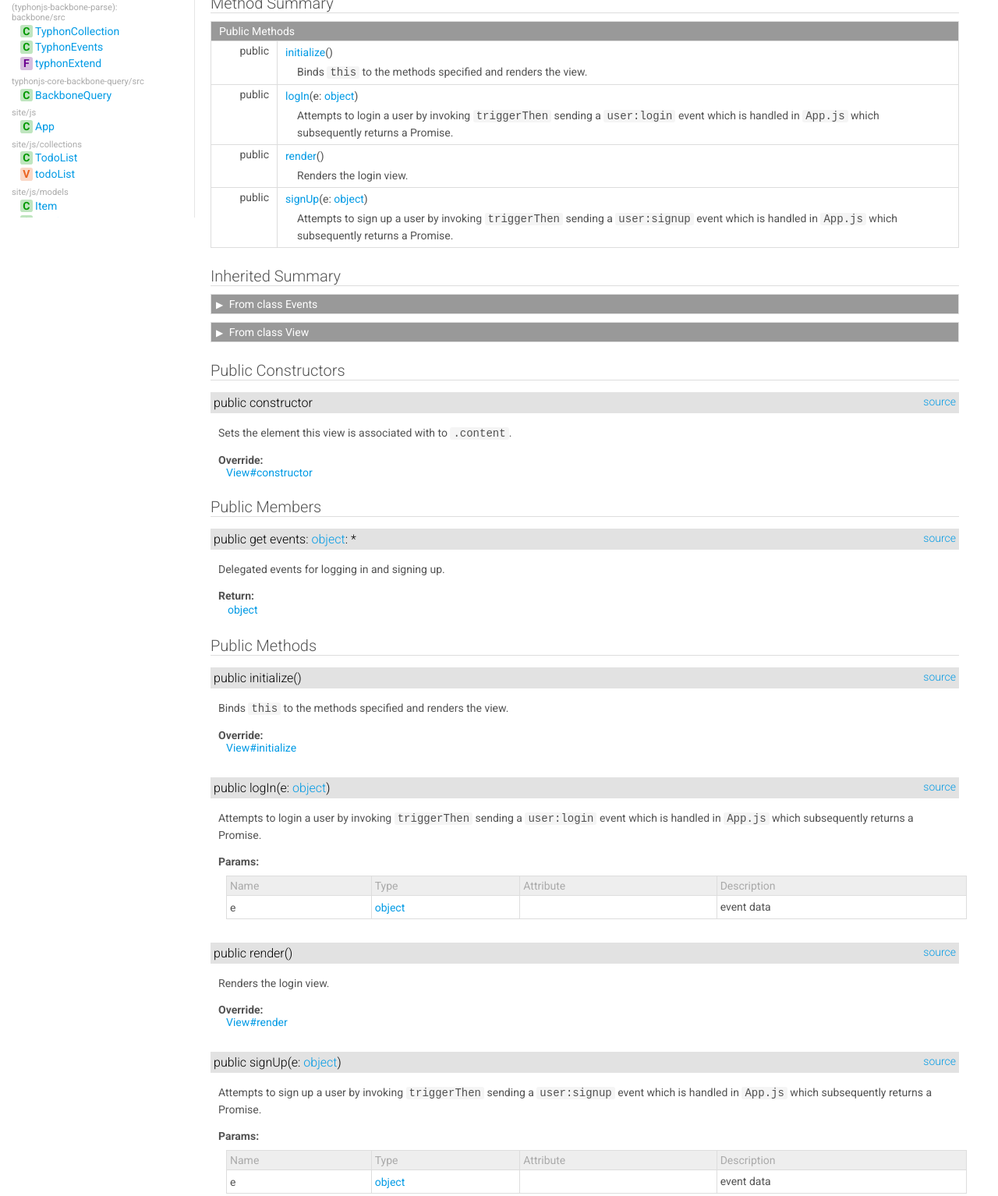
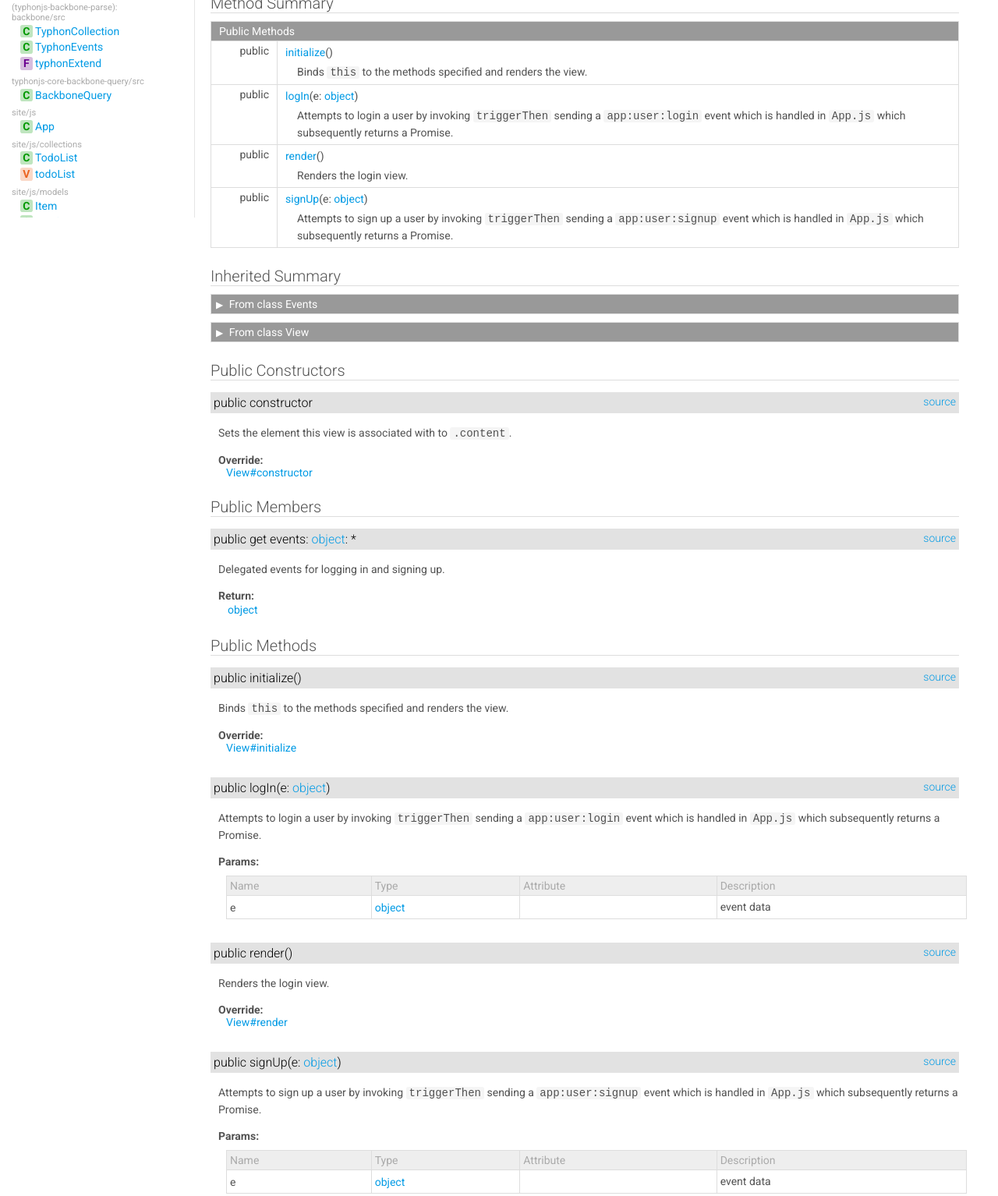
Before and after one commit to typhonjs-demos/backbone-parse-es6-todos-improved, a website: page docs/class/typhonjs-backbone-parse-todos/site/js/views/LogInView.js~LogInView.html in a window 1280 px wide. Shown: the part 535-2069 px from the top of the page at 78% size. Drawn offline with Linux system fonts and the light colour scheme; files that its build step writes are made by us from their sources.

Commit message:
Updated documentation + bundles

```diff
--- a/docs/class/typhonjs-backbone-parse-todos/site/js/views/LogInView.js~LogInView.html
+++ b/docs/class/typhonjs-backbone-parse-todos/site/js/views/LogInView.js~LogInView.html
@@ -225,7 +225,7 @@
       <div>
 
 
-        <div data-ice="description"><p>Attempts to login a user by invoking <code>triggerThen</code> sending a <code>user:login</code> event which is handled in <code>App.js</code>
+        <div data-ice="description"><p>Attempts to login a user by invoking <code>triggerThen</code> sending a <code>app:user:login</code> event which is handled in <code>App.js</code>
 which subsequently returns a Promise.</p>
 </div>
       </div>
@@ -278,8 +278,8 @@ which subsequently returns a Promise.</p>
       <div>
 
 
-        <div data-ice="description"><p>Attempts to sign up a user by invoking <code>triggerThen</code> sending a <code>user:signup</code> event which is handled in <code>App.js</code>
-which subsequently returns a Promise.</p>
+        <div data-ice="description"><p>Attempts to sign up a user by invoking <code>triggerThen</code> sending a <code>app:user:signup</code> event which is handled in
+<code>App.js</code> which subsequently returns a Promise.</p>
 </div>
       </div>
     </td>
@@ -1181,7 +1181,7 @@ manipulation API.</p>
 
 
 
-  <div data-ice="description"><p>Attempts to login a user by invoking <code>triggerThen</code> sending a <code>user:login</code> event which is handled in <code>App.js</code>
+  <div data-ice="description"><p>Attempts to login a user by invoking <code>triggerThen</code> sending a <code>app:user:login</code> event which is handled in <code>App.js</code>
 which subsequently returns a Promise.</p>
 </div>
 
@@ -1281,8 +1281,8 @@ which subsequently returns a Promise.</p>
 
 
 
-  <div data-ice="description"><p>Attempts to sign up a user by invoking <code>triggerThen</code> sending a <code>user:signup</code> event which is handled in <code>App.js</code>
-which subsequently returns a Promise.</p>
+  <div data-ice="description"><p>Attempts to sign up a user by invoking <code>triggerThen</code> sending a <code>app:user:signup</code> event which is handled in
+<code>App.js</code> which subsequently returns a Promise.</p>
 </div>
 
 
--- a/site/js/views/LogInView.js
+++ b/site/js/views/LogInView.js
@@ -44,7 +44,7 @@ export default class LogInView extends Backbone.View
    }
 
    /**
-    * Attempts to login a user by invoking `triggerThen` sending a `user:login` event which is handled in `App.js`
+    * Attempts to login a user by invoking `triggerThen` sending a `app:user:login` event which is handled in `App.js`
     * which subsequently returns a Promise.
     *
     * @param {object}   e - event data
@@ -88,8 +88,8 @@ export default class LogInView extends Backbone.View
    }
 
    /**
-    * Attempts to sign up a user by invoking `triggerThen` sending a `user:signup` event which is handled in `App.js`
-    * which subsequently returns a Promise.
+    * Attempts to sign up a user by invoking `triggerThen` sending a `app:user:signup` event which is handled in
+    * `App.js` which subsequently returns a Promise.
     *
     * @param {object}   e - event data
     */
```
Also changed, not shown: docs/file/typhonjs-backbone-parse-todos/site/js/views/LogInView.js.html (+3 -3 lines), docs/source.html (+2 -2 lines), dist/amd/typhonjs-backbone-parse-todos.js.
